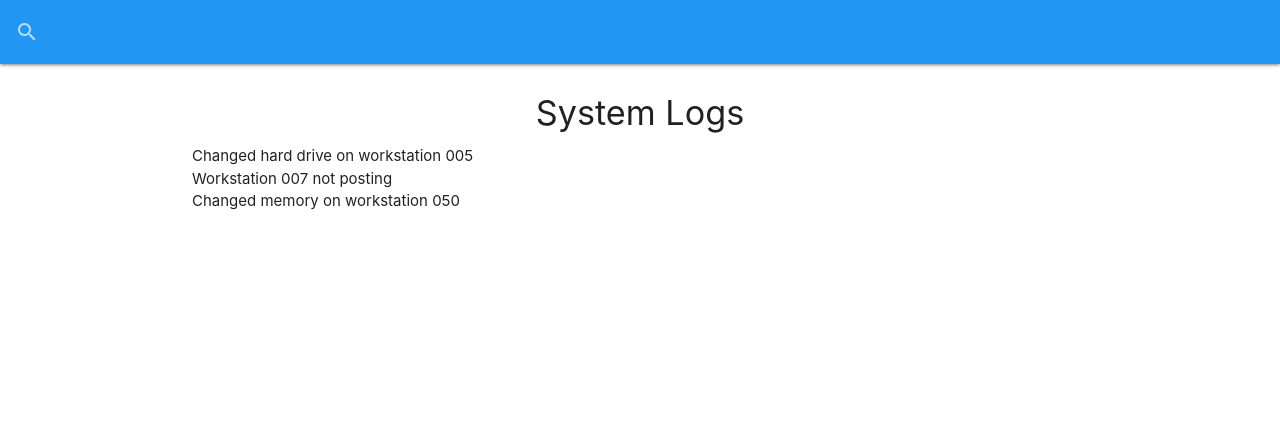
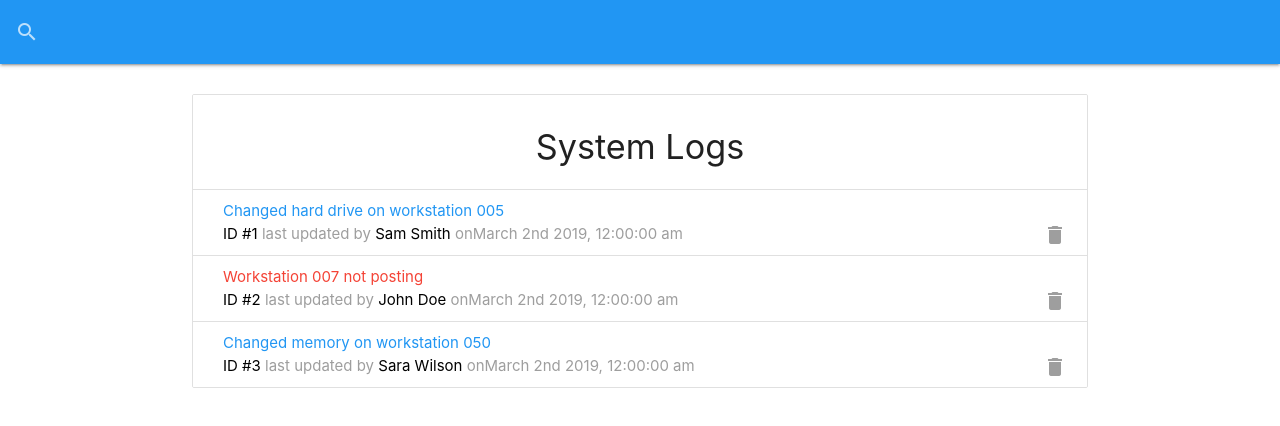
Before and after one commit to amirrezafahimi/it-logger, a React (Create React App) app: page / in a window 1280 px wide. Shown: the top 426 px of the page. Built offline with nearby package versions, Linux system fonts and the light colour scheme; data requests are answered from the project's data file.

Commit message:
added preloader and log item components

```diff
--- a/package.json
+++ b/package.json
@@ -7,8 +7,10 @@
     "@testing-library/react": "^11.2.7",
     "@testing-library/user-event": "^12.8.3",
     "materialize-css": "^1.0.0",
+    "moment": "^2.29.1",
     "react": "^17.0.2",
     "react-dom": "^17.0.2",
+    "react-moment": "^1.1.1",
     "react-scripts": "4.0.3",
     "web-vitals": "^1.1.2"
   },
--- /dev/null
+++ b/src/components/layout/PreLoader.js
@@ -0,0 +1,11 @@
+import React from 'react';
+
+const PreLoader = () => {
+    return (
+        <div className="progress blue lighten-4">
+            <div className="indeterminate blue"/>
+        </div>
+    );
+};
+
+export default PreLoader;
--- a/src/components/log/LogItem.js
+++ b/src/components/log/LogItem.js
@@ -0,0 +1,29 @@
+import React from 'react';
+import PropTypes from 'prop-types';
+import Moment from "react-moment";
+
+const LogItem = ({log}) => {
+    return (
+        <li className="collection-item">
+            <div>
+                <a href="#edit-log-modal"
+                   className={`modal-trigger ${log.attention ? "red-text" : "blue-text"}`}>{log.message}</a>
+                <br/>
+                <span className="grey-text">
+                    <span className="black-text">ID #{log.id}</span> last updated by {" "}
+                    <span className="black-text">{log.tech}</span> on
+                    <Moment format="MMMM Do YYYY, h:mm:ss a">{log.date}</Moment>
+                </span>
+                <a href="#!" className="secondary-content">
+                    <i className="material-icons grey-text">delete</i>
+                </a>
+            </div>
+        </li>
+    );
+};
+
+LogItem.propTypes = {
+    log: PropTypes.object.isRequired,
+};
+
+export default LogItem;
--- a/src/components/log/Logs.js
+++ b/src/components/log/Logs.js
@@ -1,4 +1,6 @@
 import React, {useState, useEffect} from 'react';
+import LogItem from "./LogItem";
+import PreLoader from "../layout/PreLoader";
 
 const Logs = () => {
     const [logs, setLogs] = useState([]);
@@ -19,17 +21,17 @@
     };
 
     if (loading) {
-        return <h4>Loading...</h4>
+        return <PreLoader/>
     }
 
     return (
-        <ul className="collection-with-header">
+        <ul className="collection with-header">
             <li className="collection-header">
                 <h4 className="center">System Logs</h4>
             </li>
 
             {!loading && logs.length === 0 ? (<p className="center">No logs to show...</p>) : (
-                logs.map(log => <li>{log.message}</li>)
+                logs.map(log => <LogItem log={log} key={log.id}/>)
             )}
         </ul>
     );
```
Also changed, not shown: 1 other file (tests, documents, lock files or other folders).
